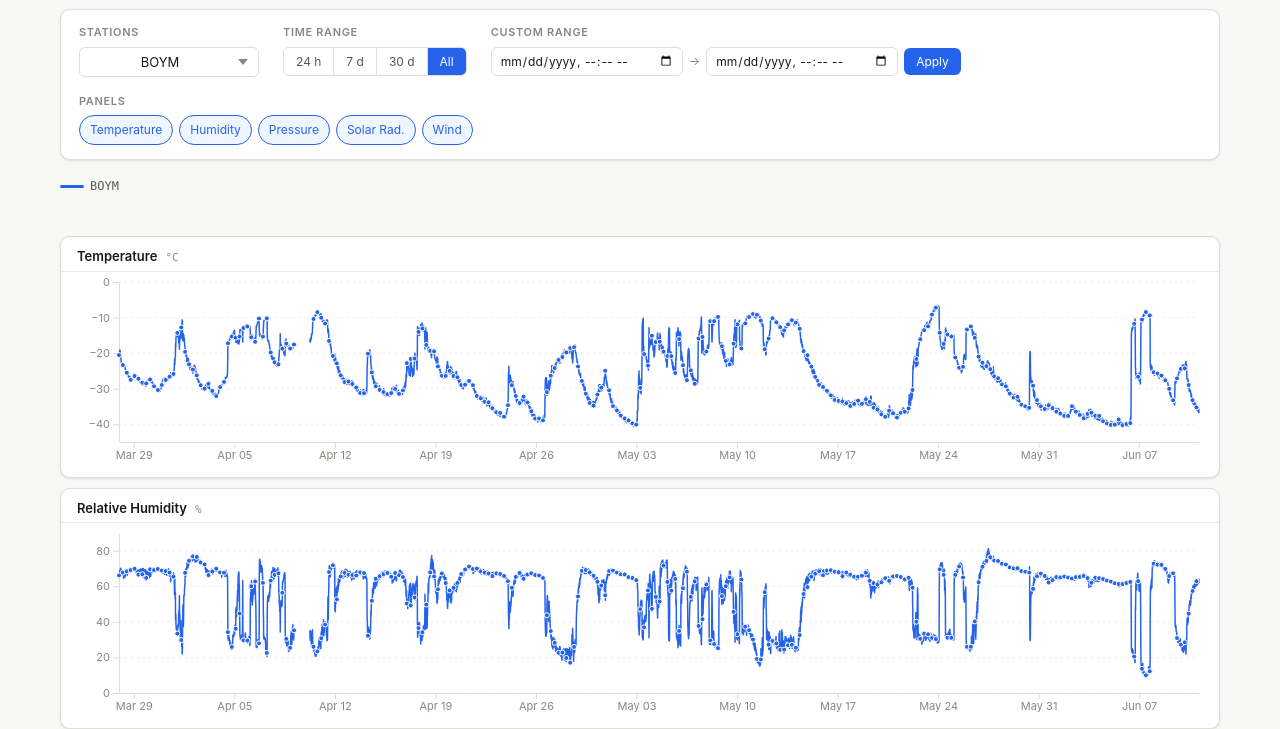
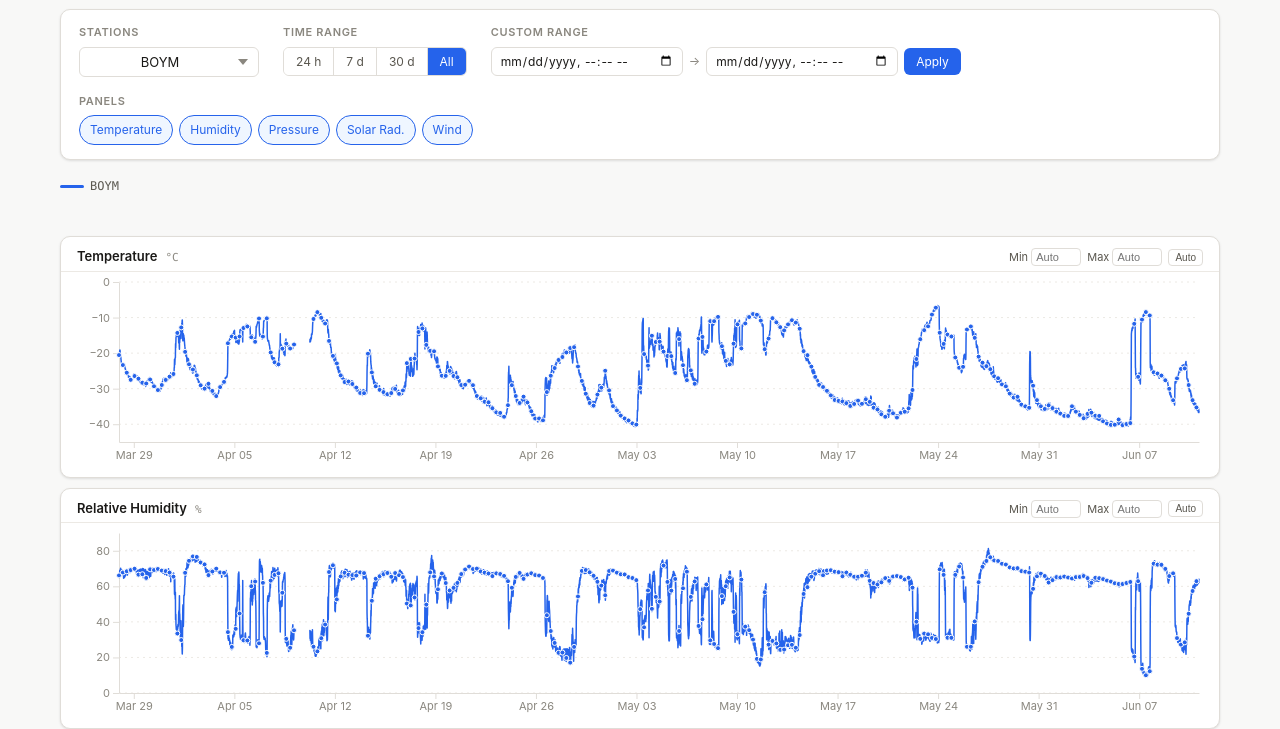
Before and after one commit to mcmlter/mcm_live_meteogram, a plain HTML site: page index.html in a window 1280 px wide. Shown: the part 84-813 px from the top of the page. Drawn offline with nearby package versions, Linux system fonts and the light colour scheme.

Commit message:
y axis adjust, scroll fix

```diff
--- a/app.js
+++ b/app.js
@@ -33,6 +33,7 @@ const state = {
   cache: new Map(),        // code → parsed data array
   timeDomain: null,        // [Date, Date] or null (= all)
   panelVisible: Object.fromEntries(PANELS.map(p => [p.id, true])),
+  manualY: {},             // per-panel manual Y domain: { panelId: [min, max] }
   // shared D3 scales (time axis linked across panels)
   xScale: null,
   transform: d3.zoomIdentity,
@@ -170,6 +171,49 @@ function drawScalarPanel(panel, datasets) {
     return rows.some(r => fieldForPanel(panel, r) !== null);
   });
 
+  // --- Add Y-axis controls to header if missing ---
+  let controls = panelEl.querySelector('.y-controls');
+  if (!controls) {
+    const header = panelEl.querySelector('.panel-header');
+    controls = document.createElement('div');
+    controls.className = 'y-controls';
+    controls.innerHTML = `
+      <label>Min <input type="number" class="y-min" step="any" placeholder="Auto"></label>
+      <label>Max <input type="number" class="y-max" step="any" placeholder="Auto"></label>
+      <button class="y-auto-btn">Auto</button>
+    `;
+    header.appendChild(controls);
+
+    const minIn = controls.querySelector('.y-min');
+    const maxIn = controls.querySelector('.y-max');
+    const autoBtn = controls.querySelector('.y-auto-btn');
+
+    const updateManual = () => {
+      const mn = parseFloat(minIn.value);
+      const mx = parseFloat(maxIn.value);
+      if (isNaN(mn) && isNaN(mx)) {
+        delete state.manualY[panel.id];
+      } else {
+        const cur = state.manualY[panel.id] || [null, null];
+        state.manualY[panel.id] = [isNaN(mn) ? cur[0] : mn, isNaN(mx) ? cur[1] : mx];
+      }
+      redrawPanels();
+    };
+
+    minIn.addEventListener('change', updateManual);
+    maxIn.addEventListener('change', updateManual);
+    autoBtn.addEventListener('click', () => {
+      minIn.value = '';
+      maxIn.value = '';
+      delete state.manualY[panel.id];
+      redrawPanels();
+    });
+  }
+  // Sync inputs with state
+  const manual = state.manualY[panel.id];
+  controls.querySelector('.y-min').value = manual && manual[0] !== null ? manual[0] : '';
+  controls.querySelector('.y-max').value = manual && manual[1] !== null ? manual[1] : '';
+
   if (activeDatasets.length === 0) {
     root.selectAll('*').remove();
     const container = document.querySelector(`#panel-${panel.id} .panel-svg-container`);
@@ -189,8 +233,15 @@ function drawScalarPanel(panel, datasets) {
       if (v !== null) allVals.push(v);
     }
   }
-  const [yMin, yMax] = d3.extent(allVals);
-  const yPad = (yMax - yMin) * 0.08 || 1;
+  let [yMin, yMax] = d3.extent(allVals);
+  if (yMin === undefined) [yMin, yMax] = [0, 10]; // Fallback if no data in view
+  let yPad = (yMax - yMin) * 0.08 || 1;
+
+  if (manual) {
+    if (manual[0] !== null) { yMin = manual[0]; yPad = 0; }
+    if (manual[1] !== null) { yMax = manual[1]; yPad = 0; }
+  }
+
   const yScale = d3.scaleLinear()
     .domain([yMin - yPad, yMax + yPad])
     .range([innerH, 0])
@@ -360,6 +411,42 @@ function drawWindPanel(datasets) {
     rows.some(r => r.wind_spd !== null && r.wind_dir !== null)
   );
 
+  // --- Add Y-axis controls to header if missing ---
+  let controls = panelEl.querySelector('.y-controls');
+  if (!controls) {
+    const header = panelEl.querySelector('.panel-header');
+    controls = document.createElement('div');
+    controls.className = 'y-controls';
+    controls.innerHTML = `
+      <label>Max <input type="number" class="y-max" step="any" placeholder="Auto"></label>
+      <button class="y-auto-btn">Auto</button>
+    `;
+    header.appendChild(controls);
+
+    const maxIn = controls.querySelector('.y-max');
+    const autoBtn = controls.querySelector('.y-auto-btn');
+
+    const updateManual = () => {
+      const mx = parseFloat(maxIn.value);
+      if (isNaN(mx)) {
+        delete state.manualY['wind'];
+      } else {
+        state.manualY['wind'] = [0, mx];
+      }
+      redrawPanels();
+    };
+
+    maxIn.addEventListener('change', updateManual);
+    autoBtn.addEventListener('click', () => {
+      maxIn.value = '';
+      delete state.manualY['wind'];
+      redrawPanels();
+    });
+  }
+
+  const manual = state.manualY['wind'];
+  controls.querySelector('.y-max').value = manual && manual[1] !== null ? manual[1] : '';
+
   if (activeDatasets.length === 0) {
     root.selectAll('*').remove();
     const container = document.querySelector('#panel-wind .panel-svg-container');
@@ -379,9 +466,11 @@ function drawWindPanel(datasets) {
       if (r.wind_spd !== null && r.time >= t0 && r.time <= t1) allSpeeds.push(r.wind_spd);
     }
   }
-  const maxSpd = d3.max(allSpeeds) || 10;
+  let maxSpd = d3.max(allSpeeds) || 10;
+  if (manual && manual[1] !== null) maxSpd = manual[1];
+
   const yScale = d3.scaleLinear()
-    .domain([0, maxSpd * 1.12])
+    .domain([0, manual ? maxSpd : maxSpd * 1.12])
     .range([innerH, 0])
     .nice();
 
@@ -448,7 +537,6 @@ function attachZoom(svg, panelId, xScale, innerW, innerH, onZoom) {
 
   const zoom = d3.zoom()
     .scaleExtent([0.5, 200])
-    .translateExtent([[0, 0], [innerW, innerH]])
     .on('zoom', (event) => {
       // Sync zoom state and redraw all panels
       state.transform = event.transform;
--- a/style.css
+++ b/style.css
@@ -298,6 +298,37 @@ body {
   color: var(--text-muted);
   font-family: var(--mono);
 }
+.y-controls {
+  margin-left: auto;
+  display: flex;
+  align-items: center;
+  gap: 6px;
+  font-size: 11px;
+  color: var(--text-secondary);
+}
+.y-controls input {
+  width: 50px;
+  font-size: 11px;
+  padding: 2px 4px;
+  border: 1px solid var(--border);
+  border-radius: 4px;
+  background: var(--surface);
+  color: var(--text-primary);
+}
+.y-auto-btn {
+  font-size: 10px;
+  padding: 2px 6px;
+  background: var(--surface);
+  border: 1px solid var(--border);
+  border-radius: 4px;
+  cursor: pointer;
+  color: var(--text-secondary);
+}
+.y-auto-btn:hover {
+  background: var(--accent-light);
+  color: var(--accent);
+  border-color: var(--accent);
+}
 .no-data-msg {
   font-size: 12px;
   color: var(--text-muted);
```
